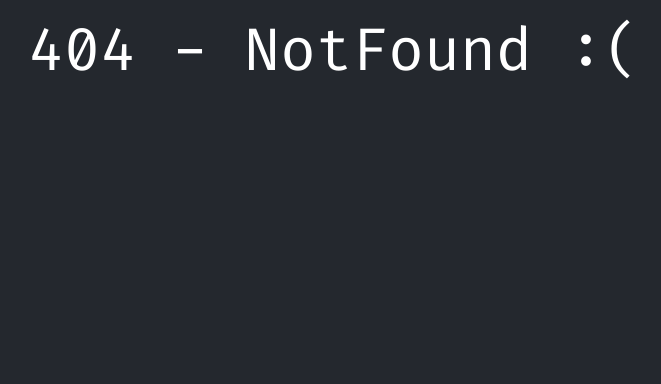
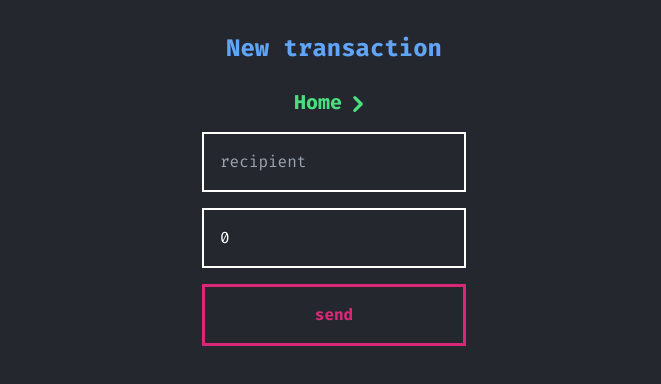
Before and after one commit to elPoeta/blockchain-fullstack-app, a React (Create React App) app in the folder client/: page /new-transaction in a window 1280 px wide. Before the commit this address led to /notFound. Shown: the top 384 px of the page, without its empty margins (306-967 px from the left). Built offline with nearby package versions, Linux system fonts and the light colour scheme.

Commit message:
add tx form

```diff
--- a/client/src/components/Home.jsx
+++ b/client/src/components/Home.jsx
@@ -8,6 +8,7 @@ export const Home = () => {
       <img src={logo}alt="logo" className="w-[250px] h-[250px] p-4" />
       <h1 className="font-bold text-5xl my-5">Welcome to the blockchain</h1>
       <Nav to='/blocks' title="Blocks"/>
+      <Nav to='/new-transaction' title="Create tx"/>
       <Wallet/>
     </div>
   );
--- a/client/src/components/Nav.jsx
+++ b/client/src/components/Nav.jsx
@@ -1,3 +1,9 @@
 import { Link } from "react-router-dom";
 
-export const Nav = ({to, title}) => <div className="text-xl text-green-400"><Link to={to}>{title}</Link></div>
+export const Nav = ({to, title}) => (
+  <div className="text-xl text-green-400 flex align-middle font-bold">
+    <Link to={to}>{title}</Link>
+    <svg xmlns="http://www.w3.org/2000/svg" className="h-8 w-8" viewBox="0 0 20 20" fill="currentColor">
+      <path fillRule="evenodd" d="M7.293 14.707a1 1 0 010-1.414L10.586 10 7.293 6.707a1 1 0 011.414-1.414l4 4a1 1 0 010 1.414l-4 4a1 1 0 01-1.414 0z" clipRule="evenodd" />
+    </svg>
+ </div>);
--- a/client/src/components/Router.jsx
+++ b/client/src/components/Router.jsx
@@ -2,6 +2,7 @@ import { BrowserRouter, Route, Routes, Navigate } from 'react-router-dom';
 import { Home } from './Home';
 import { Blocks } from './Blocks';
 import { NotFound } from './NotFound';
+import { TransactionForm } from './TransactionForm';
 
 export const Router  = () => {
   return (
@@ -10,6 +11,7 @@ export const Router  = () => {
         <Routes>
           <Route path='/' element={<Home />} />
           <Route path='/blocks' element={<Blocks />} />
+          <Route path='/new-transaction' element={<TransactionForm/>} />
           <Route path='/notFound' element={<NotFound />} />
           <Route path="*" element={<Navigate to="notFound" />} />
         </Routes>
--- /dev/null
+++ b/client/src/components/TransactionForm.jsx
@@ -0,0 +1,30 @@
+import { useState } from "react";
+import {Nav} from './Nav';
+
+export const TransactionForm  = () => {
+ const [transaction, setTransaction] = useState({ recipient: '', amount: 0 });
+ const handleChange = ev => {
+  ev.preventDefault();
+  console.log(ev.target.name)
+  setTransaction( prev => {return{...prev, [ev.target.name]: ev.target.value}});
+ }
+
+ const handleSubmit = ev => {
+  ev.preventDefault();
+  console.log('submit ',transaction)
+ }
+
+ return(
+    <div className="w-[80%] ml-auto mr-auto p-5 text-center">
+      <h3 className="font-bold text-2xl text-blue-400 text-center p-3">New transaction</h3>
+      <div className="flex justify-center p-3">
+        <Nav to="/" title="Home"/>
+      </div>
+     <form onSubmit={handleSubmit} className="grid justify-center gap-4">
+      <input className="border-white border-2 p-4" type="text" id="recipient" name="recipient" placeholder="recipient" value={transaction.recipient} onChange={ev => handleChange(ev)}/>
+      <input className="border-white border-2 p-4" type="number" id="amount" name="amount" placeholder="amount" value={transaction.amount} onChange={ev => handleChange(ev)}/>
+      <input className="border-pink-600 border-[3px] p-4 cursor-pointer text-pink-600 font-bold" type="submit" value="send"/>
+     </form>
+    </div>
+  );
+};
--- a/client/src/index.css
+++ b/client/src/index.css
@@ -2,7 +2,8 @@
 @tailwind components;
 @tailwind utilities;
 
-body {
+body,
+input {
   font-family: "Fira Code", monospace;
   background-color: #24282e;
   color: #ffffff;
```
